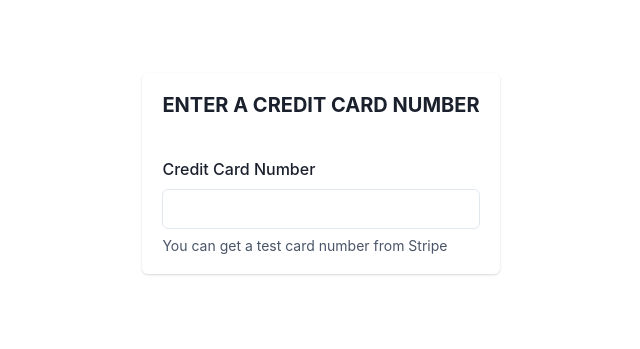
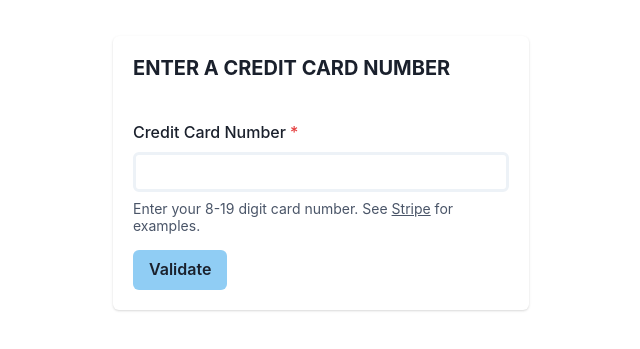
Before and after one commit to git-masi/credit-card-validator, a React (Vite) app in the folder apps/cc-validator-web/: page / in a window 1280 px wide. Shown: the part 227-576 px from the top of the page, without its empty margins (319-959 px from the left). Built offline with nearby package versions, Linux system fonts and the light colour scheme.

Commit message:
Integrate frontend and backend

```diff
--- a/apps/cc-validator-web/src/App.tsx
+++ b/apps/cc-validator-web/src/App.tsx
@@ -10,9 +10,81 @@ import {
   FormHelperText,
   Link,
   Center,
+  Button,
+  FormErrorMessage,
+  Spinner,
+  Text,
 } from "@chakra-ui/react";
+import { SyntheticEvent, useState } from "react";
+
+class ApiError extends Error {
+  constructor(message: string) {
+    super();
+    this.message = message;
+  }
+
+  static invalidCardNumber() {
+    return new ApiError("Invalid card number");
+  }
+}
 
 function App() {
+  const [isLoading, setIsLoading] = useState(false);
+  const [isCardError, setIsCardError] = useState(false);
+  const [errorMessage, setErrorMessage] = useState("");
+  const [isValid, setIsValid] = useState(false);
+
+  const handleSubmit = (e: SyntheticEvent) => {
+    e.preventDefault();
+    setIsLoading(true);
+    setIsCardError(false);
+    setErrorMessage("");
+    setIsValid(false);
+
+    const {
+      cardNumber: { value },
+    } = e.target as typeof e.target & {
+      cardNumber: { value: string };
+    };
+
+    if (!value) {
+      setIsLoading(false);
+      return;
+    }
+
+    void (async () => {
+      try {
+        const res = await fetch("http://localhost:8080/credit-cards/validate", {
+          method: "POST",
+          body: JSON.stringify({ cardNumber: value }),
+          headers: { "Content-Type": "application/json" },
+        });
+
+        if (res.status === 400) {
+          throw ApiError.invalidCardNumber();
+        }
+
+        if (res.status !== 200) {
+          throw new Error(
+            (await res.text()) ?? "An unexpected error occurred."
+          );
+        }
+
+        setIsValid(true);
+      } catch (error) {
+        if (error instanceof ApiError) {
+          setIsCardError(true);
+          setErrorMessage(error.message);
+        } else {
+          console.error(error);
+          alert("Sorry there was an unexpected error. Please try again later.");
+        }
+      } finally {
+        setIsLoading(false);
+      }
+    })();
+  };
+
   return (
     <Container maxW="md" height="100vh">
       <Center height="100%">
@@ -23,19 +95,49 @@ function App() {
             </Heading>
           </CardHeader>
 
-          <CardBody as="form">
-            <FormControl>
+          <CardBody as="form" onSubmit={handleSubmit}>
+            <FormControl
+              isInvalid={isCardError}
+              isRequired
+              borderColor={isValid ? "green.400" : "gray.100"}
+            >
               <FormLabel>Credit Card Number</FormLabel>
 
-              <Input type="text" />
+              <Input
+                type="text"
+                name="cardNumber"
+                minLength={8}
+                pattern="^[0-9]{8,19}$"
+                borderWidth="3px"
+              />
+
+              {isValid && <Text color="green.400">Valid card number</Text>}
+
+              {isCardError && (
+                <FormErrorMessage>{errorMessage}</FormErrorMessage>
+              )}
 
               <FormHelperText>
-                You can get a test card number from{" "}
-                <Link href="https://stripe.com/docs/testing" target="blank">
+                Enter your 8-19 digit card number. See{" "}
+                <Link
+                  href="https://stripe.com/docs/testing"
+                  target="blank"
+                  textDecoration="underline"
+                >
                   Stripe
-                </Link>
+                </Link>{" "}
+                for examples.
               </FormHelperText>
             </FormControl>
+
+            <Button
+              type="submit"
+              mt="1rem"
+              backgroundColor="blue.200"
+              disabled={isLoading}
+            >
+              {isLoading ? <Spinner /> : "Validate"}
+            </Button>
           </CardBody>
         </Card>
       </Center>
```
